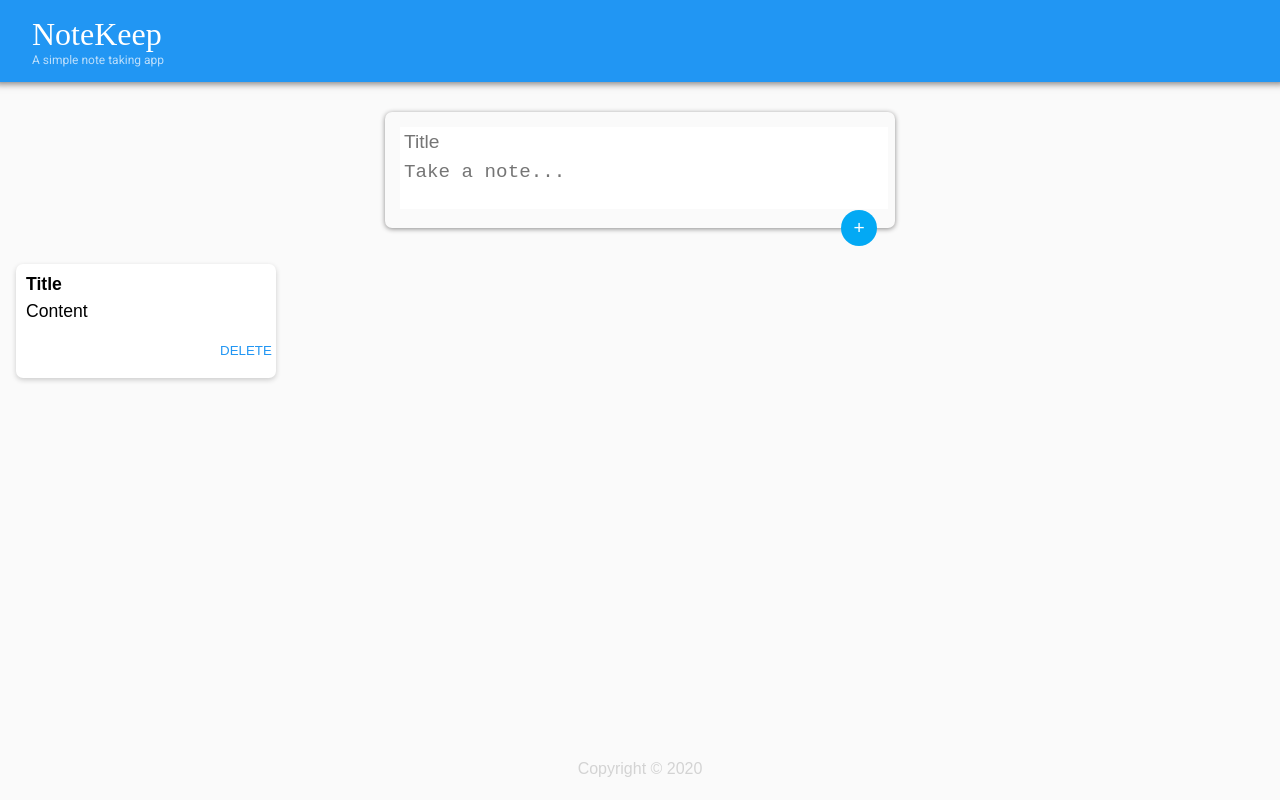
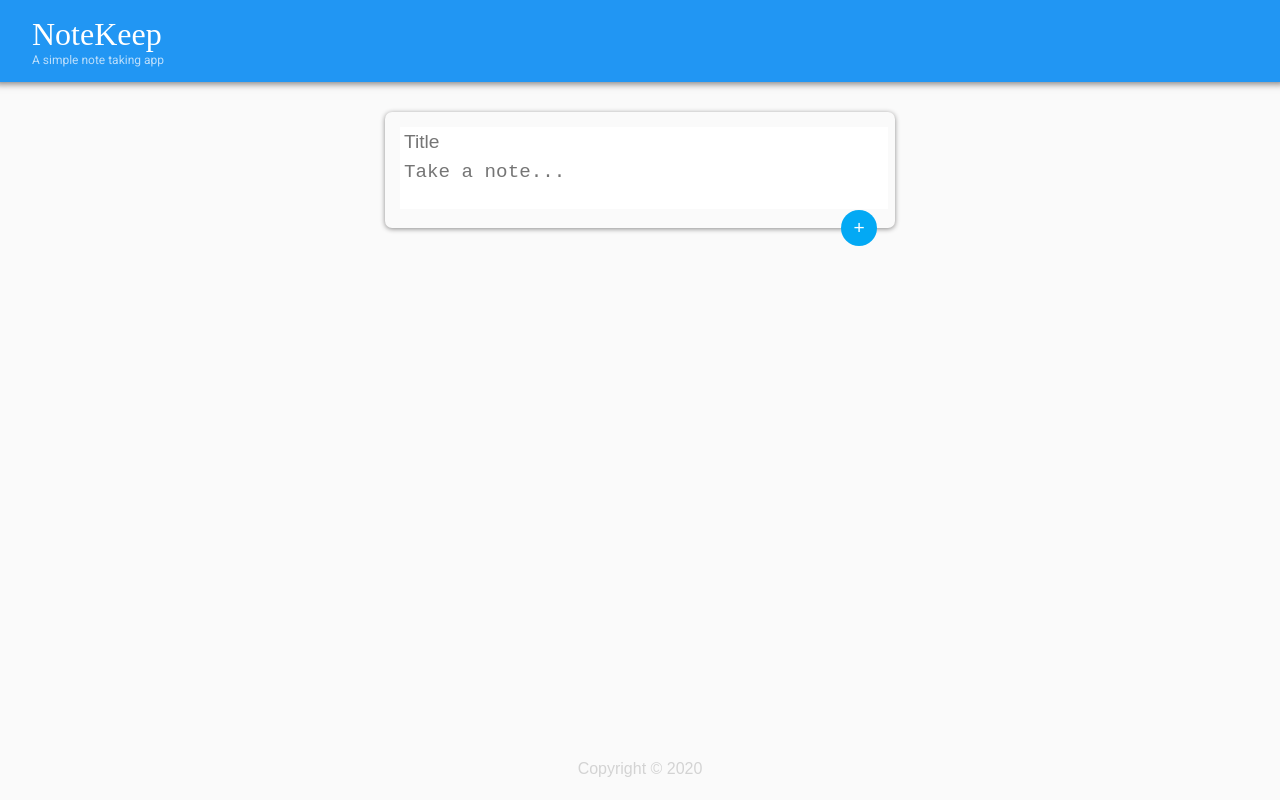
Before and after one commit to TanishqSingla/NoteKeep, a React (Create React App) app: page / in a window 1280 px wide. Built offline with nearby package versions, Linux system fonts and the light colour scheme.

Commit message:
Completed

```diff
--- a/src/components/App.jsx
+++ b/src/components/App.jsx
@@ -1,19 +1,36 @@
-import React from "react";
+import React, { useState } from "react";
 import Header from "./Header";
 import Footer from "./Footer";
 import Note from "./Note";
-import notes from "../notes";
 import CreateNote from "./CreateNote";
 
 function App() {
-  const addNote = (note) => {};
+  const [notes, setNotes] = useState([]);
+
+  const addNote = (newNote) => {
+    setNotes((prevNotes) => {
+      return [...prevNotes, newNote];
+    });
+  };
+
+  const deleteNote = (id) => {
+    setNotes((prevNotes) => {
+      return prevNotes.filter((noteItem, index) => index !== id);
+    });
+  };
 
   return (
     <div className="App">
       <Header />
       <CreateNote onAdd={addNote} />
-      {notes.map((note) => (
-        <Note key={note.id} title={note.title} content={note.content} />
+      {notes.map((note, index) => (
+        <Note
+          key={index}
+          id={index}
+          title={note.title}
+          content={note.content}
+          onDelete={deleteNote}
+        />
       ))}
       <Footer />
     </div>
--- a/src/components/CreateNote.jsx
+++ b/src/components/CreateNote.jsx
@@ -18,6 +18,10 @@ const CreateNote = (props) => {
 
   const submitNote = (event) => {
     props.onAdd(note);
+    setNote({
+      title: "",
+      content: "",
+    });
     event.preventDefault();
   };
 
@@ -35,6 +39,7 @@ const CreateNote = (props) => {
           name="content"
           value={note.content}
           placeholder="Take a note..."
+          onChange={handleChange}
         />
         <button onClick={submitNote}>+</button>
       </form>
--- a/src/components/Note.jsx
+++ b/src/components/Note.jsx
@@ -1,11 +1,15 @@
 import React from "react";
 
 function Note(props) {
+  const handleClick = () => {
+    props.onDelete(props.id);
+  };
+
   return (
     <div className="note">
       <h1>{props.title}</h1>
       <p>{props.content}</p>
-      <button>DELETE</button>
+      <button onClick={handleClick}>DELETE</button>
     </div>
   );
 }
--- a/src/notes.js
+++ /dev/null
@@ -1,9 +0,0 @@
-const notes = [
-  {
-    id: 1,
-    title: "Title",
-    content: "Content",
-  },
-];
-
-export default notes;
```
